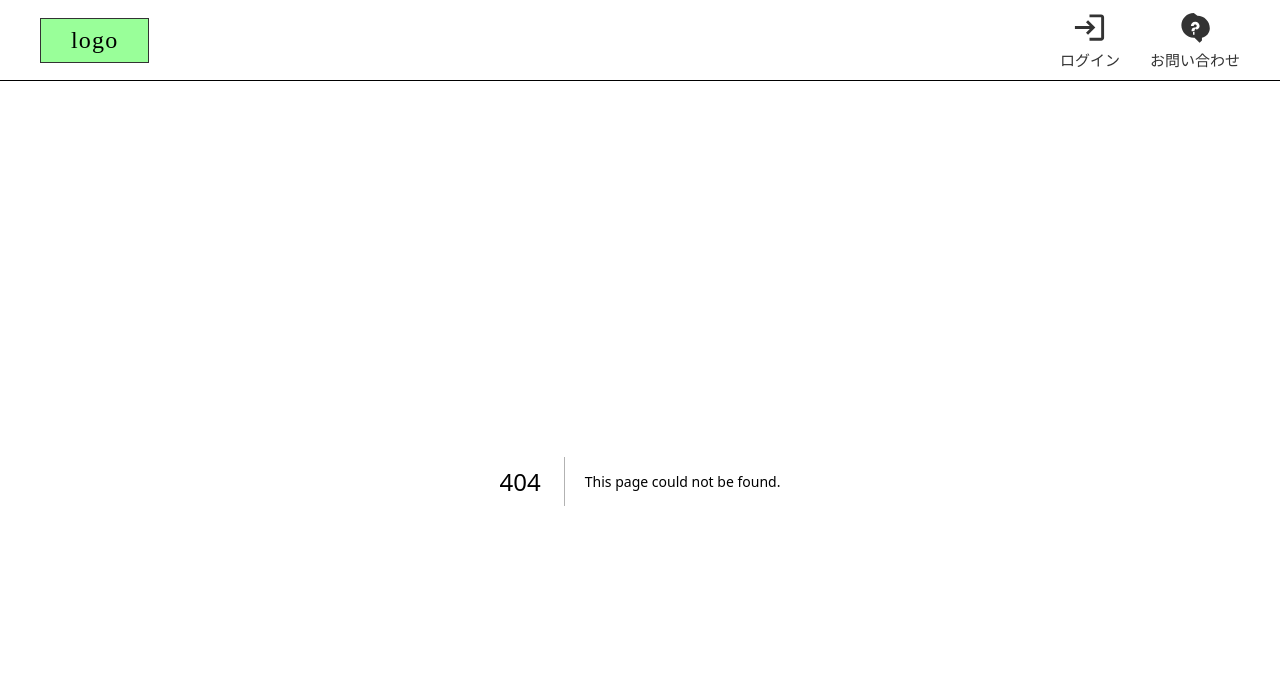
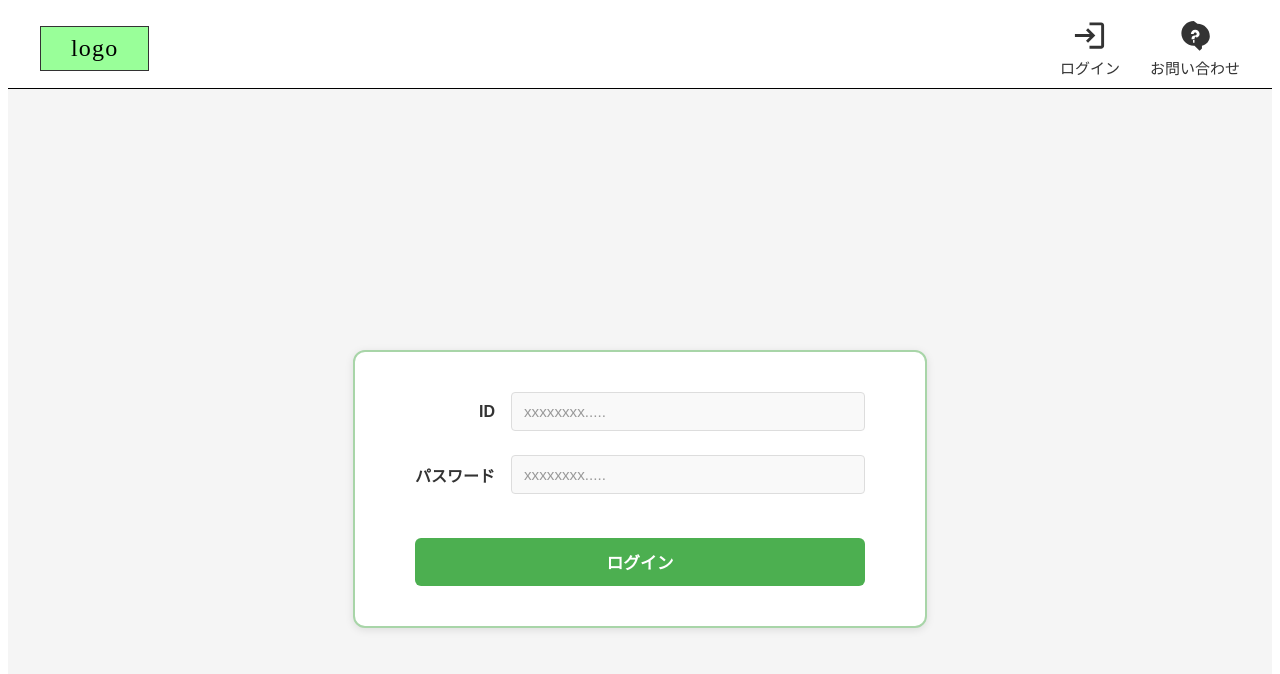
Before and after one commit to 2025-j08/front-end, a Next.js app: page /login in a window 1280 px wide. Before the commit this address had no page. Shown: the top 674 px of the page. Built offline with nearby package versions, Linux system fonts and the light colour scheme.

Commit message:
ログインページの画面作成

```diff
--- /dev/null
+++ b/src/app/login/page.tsx
@@ -0,0 +1,9 @@
+import { Login } from '../../components/login/login';
+
+export default function LoginPage() {
+  return (
+    <main>
+      <Login />
+    </main>
+  );
+}
--- /dev/null
+++ b/src/components/login/login.module.scss
@@ -0,0 +1,96 @@
+.container {
+  display: flex;
+  align-items: center;
+  justify-content: center;
+  min-height: 100vh;
+  background: #f5f5f5;
+}
+
+.form {
+  background: white;
+  border: 2px solid #a8d5a8;
+  border-radius: 12px;
+  padding: 40px 60px;
+  width: 100%;
+  max-width: 450px;
+  box-shadow: 0 2px 8px rgba(0, 0, 0, 0.1);
+}
+
+.field {
+  display: flex;
+  align-items: center;
+  margin-bottom: 24px;
+  gap: 16px;
+}
+
+.label {
+  font-size: 1rem;
+  font-weight: 600;
+  color: #333;
+  min-width: 80px;
+  text-align: right;
+}
+
+.input {
+  flex: 1;
+  padding: 10px 12px;
+  border: 1px solid #ddd;
+  border-radius: 4px;
+  font-size: 0.95rem;
+  background: #f9f9f9;
+  outline: none;
+  transition: border-color 0.2s;
+
+  &:focus {
+    border-color: #a8d5a8;
+    background: white;
+  }
+
+  &::placeholder {
+    color: #999;
+  }
+}
+
+.button {
+  width: 100%;
+  padding: 12px;
+  margin-top: 20px;
+  background: #4caf50;
+  color: white;
+  border: none;
+  border-radius: 6px;
+  font-size: 1.05rem;
+  font-weight: 700;
+  cursor: pointer;
+  transition: background 0.3s;
+
+  &:hover {
+    background: #45a049;
+  }
+
+  &:active {
+    background: #3d8b40;
+  }
+}
+
+/* レスポンシブ */
+@media (max-width: 480px) {
+  .form {
+    padding: 30px 20px;
+  }
+
+  .field {
+    flex-direction: column;
+    align-items: flex-start;
+    gap: 8px;
+  }
+
+  .label {
+    min-width: auto;
+    text-align: left;
+  }
+
+  .input {
+    width: 100%;
+  }
+}
--- /dev/null
+++ b/src/components/login/login.tsx
@@ -0,0 +1,46 @@
+'use client';
+import { useState } from 'react';
+
+import styles from './login.module.scss';
+
+export const Login = () => {
+  const [id, setId] = useState('');
+  const [password, setPassword] = useState('');
+
+  const handleLogin = () => {
+    console.log('ID:', id, 'パスワード:', password);
+    // ここに実際のログイン処理を記述
+  };
+
+  return (
+    <div className={styles.container}>
+      <div className={styles.form}>
+        <div className={styles.field}>
+          <label className={styles.label}>ID</label>
+          <input
+            type="text"
+            placeholder="xxxxxxxx....."
+            value={id}
+            onChange={(e) => setId(e.target.value)}
+            className={styles.input}
+          />
+        </div>
+
+        <div className={styles.field}>
+          <label className={styles.label}>パスワード</label>
+          <input
+            type="password"
+            placeholder="xxxxxxxx....."
+            value={password}
+            onChange={(e) => setPassword(e.target.value)}
+            className={styles.input}
+          />
+        </div>
+
+        <button onClick={handleLogin} className={styles.button}>
+          ログイン
+        </button>
+      </div>
+    </div>
+  );
+};
```
